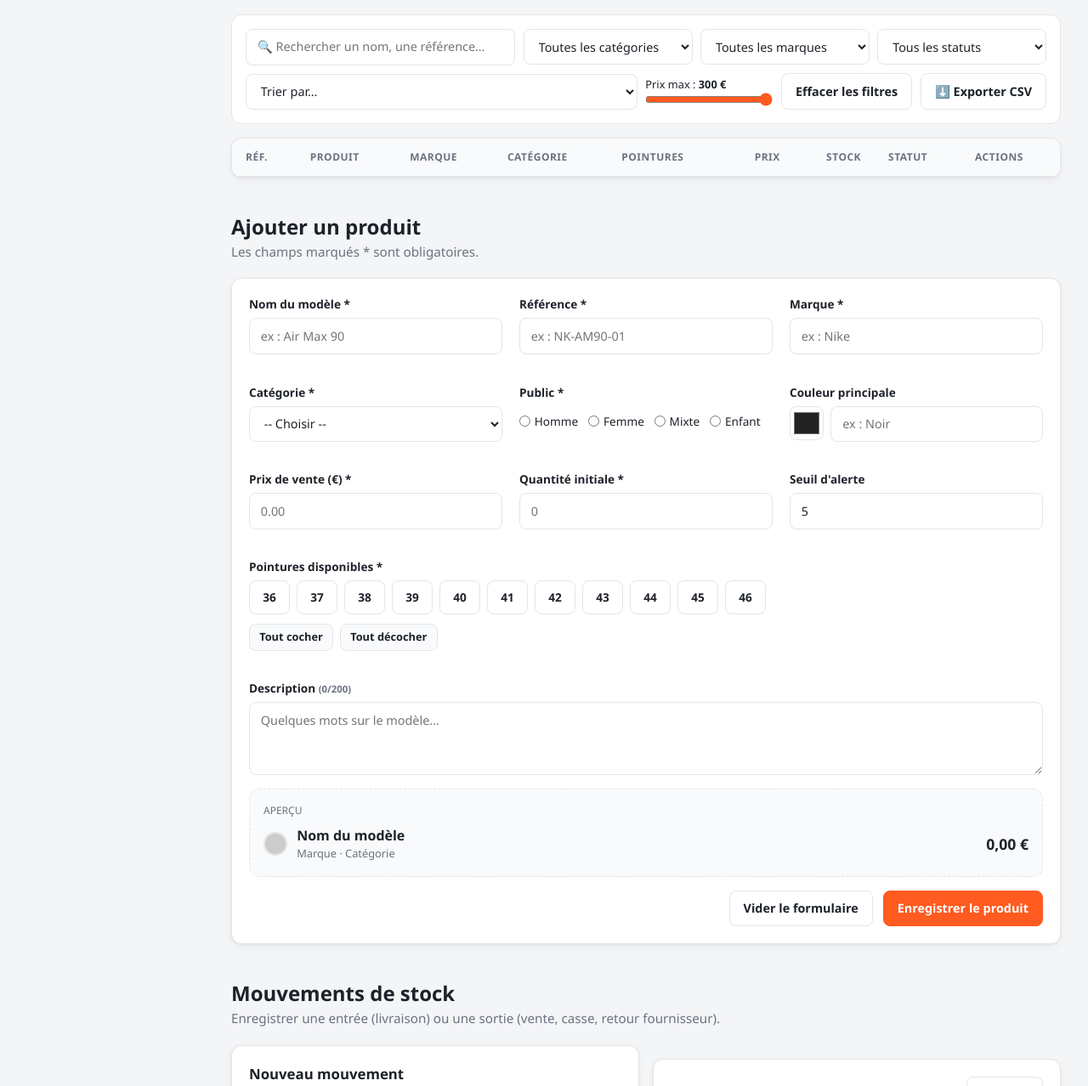
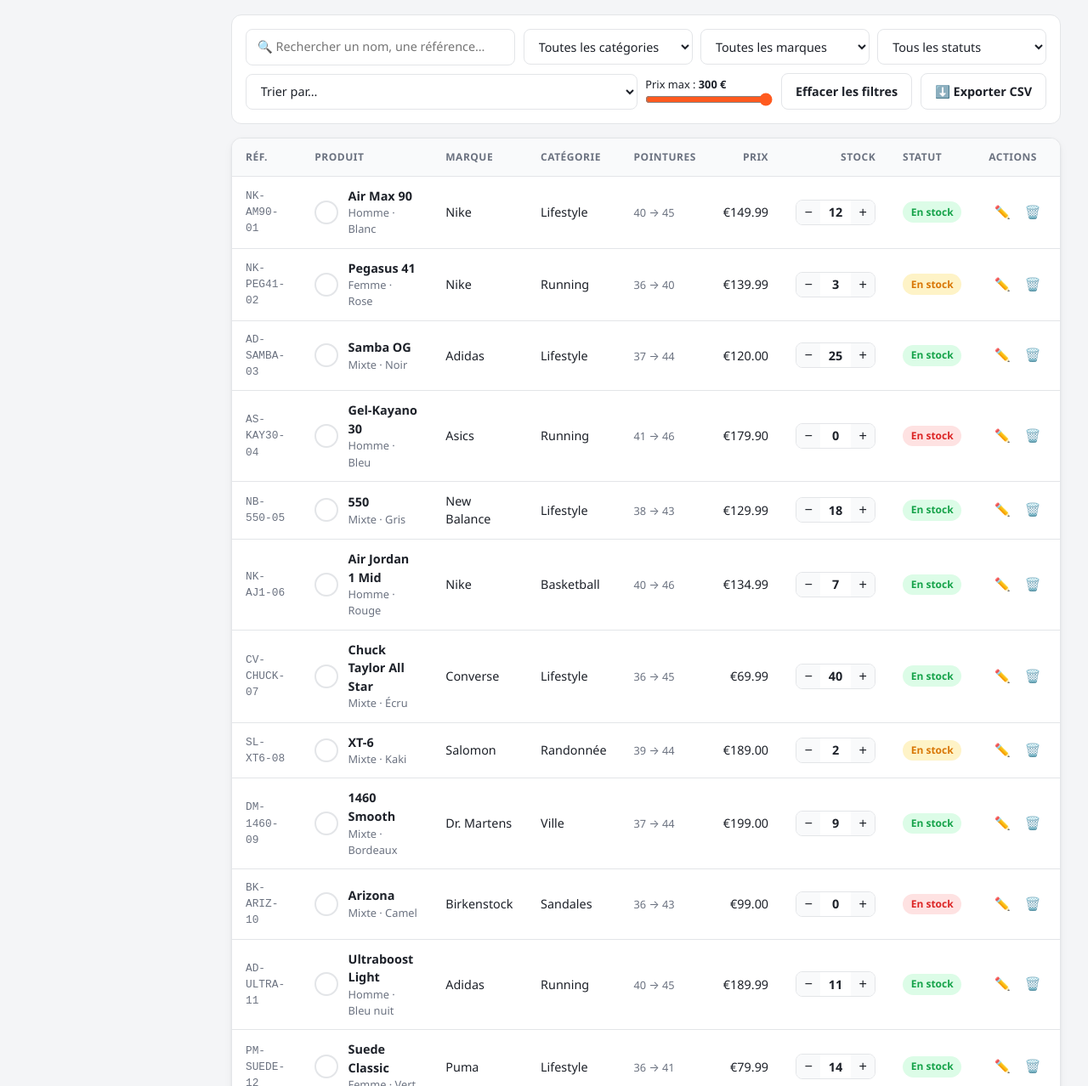
Before and after one commit to chouinou/sneakstock, a plain HTML site: page index.html in a window 1280 px wide. Shown: the part 744-2022 px from the top of the page at 85% size. Drawn offline with Linux system fonts and the light colour scheme.

Commit message:
add JS engine for the inventory section

```diff
--- a/script.js
+++ b/script.js
@@ -1,21 +1,3 @@
-// ### Mission 1 — L'en-tête vivant
-
-// 🎯 *« Quand j'ouvre l'appli, je veux voir le nom de ma boutique, la date et l'heure. »*
-
-// 📋 **Exigences**
-
-// - Le nom de la boutique s'affiche dans `#shop-name`.
-// - La date du jour s'affiche dans `#current-date` au format `JJ/MM/AAAA`.
-// - L'heure s'affiche dans `#current-time` au format `HH:MM:SS` et **avance chaque seconde**.
-// - L'année en cours s'affiche dans `#footer-year`.
-// - Créez une fonction `formatPrice(nombre)` qui renvoie un prix au format français : `149,99 €`. Vous l'utiliserez partout.
-
-// ✅ **Validation :** l'horloge tourne, `formatPrice(1234.5)` renvoie `1 234,50 €`.
-
-// ---
-
-
-
 // Dark mode toggle
 function toggleDarkMode() {
     var element = document.body;
@@ -24,3 +6,112 @@
 
 const darkmodeBtn = document.getElementById("theme-toggle")
 darkmodeBtn.addEventListener('click', toggleDarkMode)
+
+// Mission 1 : Living header
+
+// - missing : actualizing clock
+
+// Shop name
+const shopName = document.getElementById("shop-name");
+shopName.textContent = SHOP_NAME ;
+// Current date
+const currentDate = document.getElementById("current-date");
+const date = new Date();
+currentDate.textContent = date.toDateString();
+// Current time
+const currentTime = document.getElementById("current-time");
+let time = date.toLocaleTimeString();
+currentTime.textContent = time ;
+// Current year
+const currentYear = document.getElementById("footer-year");
+let year = date.getFullYear();
+currentYear.textContent = year ;
+// Format price function
+let euro = Intl.NumberFormat('en-FR', {
+    style: 'currency',
+    currency: 'EUR',
+});
+function formatPrice(number) {
+    return euro.format(number)
+}
+
+// Mission 2 : Inventory
+// ### Mission 2 — Afficher l'inventaire
+// - Écrivez une fonction `getStatus(product)` qui renvoie `"ok"`, `"low"` ou `"out"`.
+
+// - Écrivez une fonction `renderInventory(list)` qui **reçoit une liste** de produits et génère une ligne `<tr>` par produit dans `#inventory-body`, en respectant le modèle donné dans `index.html`.
+
+// - Chaque ligne porte un attribut `data-id` avec l'id du produit.
+
+// - La colonne « Pointures » affiche la plus petite et la plus grande : `40 → 45`.
+
+// - Le badge de statut a la bonne couleur et le bon texte.
+
+// - `#result-count` affiche le nombre de lignes affichées.
+
+// ✅ **Validation :** 20 lignes, 3 badges rouges « Rupture », « 20 produit(s) affiché(s) ».
+
+// Get statuts of a product
+
+// ici product = object
+// object = {
+//      id: 1,
+//      ref: "NK-AM90-01",
+//      name: "Air Max 90",
+//      brand: "Nike",
+//      category: "Lifestyle",
+//      gender: "Homme",  color: "#f5f5f5", colorName: "Blanc",      price: 149.99, stock: 12, threshold: 5, sizes: [40, 41, 42, 43, 44, 45] }
+
+function getStatus(object) {
+    product_stock = object.stock ;
+    console.log(product_stock);
+    stock_threshold = object.threshold ;
+    console.log(stock_threshold);
+    if (product_stock == 0) {
+        return "out";
+    } else if (product_stock <= stock_threshold) {
+        return "low";
+    } else {
+        return "ok";}
+}
+
+// Render inventory
+const table_body = document.getElementById("inventory-body") ;
+const number_rows = document.getElementById("result-count") ;
+function renderInventory(list) {
+    let number_of_rows = Object.keys(list).length
+    for (let i = 0; i < (number_of_rows); i++) {
+        const tr = document.createElement("tr");
+        table_body.append(tr) ;
+        let big_string =`<td class="ref">${list[i].ref}</td>
+                    <td>
+                    <div class="product">
+                        <span class="product__swatch" style="background: #ffffff"></span>
+                        <div>
+                        <p class="product__name">${list[i].name}</p>
+                        <p class="product__meta">${list[i].gender} · ${list[i].colorName}</p>
+                        </div>
+                    </div>
+                    </td>
+                    <td>${list[i].brand}</td>
+                    <td>${list[i].category}</td>
+                    <td><span class="sizes">${list[i].sizes[0]} → ${list[i].sizes[(list[i].sizes.length - 1)]}</span></td>
+                    <td class="num">${formatPrice(list[i].price)}</td>
+                    <td class="num">
+                    <div class="stepper">
+                        <button class="stepper__btn" data-action="decrease">−</button>
+                        <span class="stepper__value">${list[i].stock}</span>
+                        <button class="stepper__btn" data-action="increase">+</button>
+                    </div>
+                    </td>
+                    <td><span class="badge badge--${getStatus(list[i])}">En stock</span></td>
+                    <td class="actions">
+                    <button class="icon-btn" data-action="edit" title="Modifier">✏️</button>
+                    <button class="icon-btn icon-btn--danger" data-action="delete" title="Supprimer">🗑️</button>
+                    </td>`
+        table_body.lastChild.innerHTML = big_string;
+    }
+    number_rows.textContent = `${number_of_rows}`
+
+}
+renderInventory(products);
```
Also changed, not shown: index.html (+0 -32 lines).
